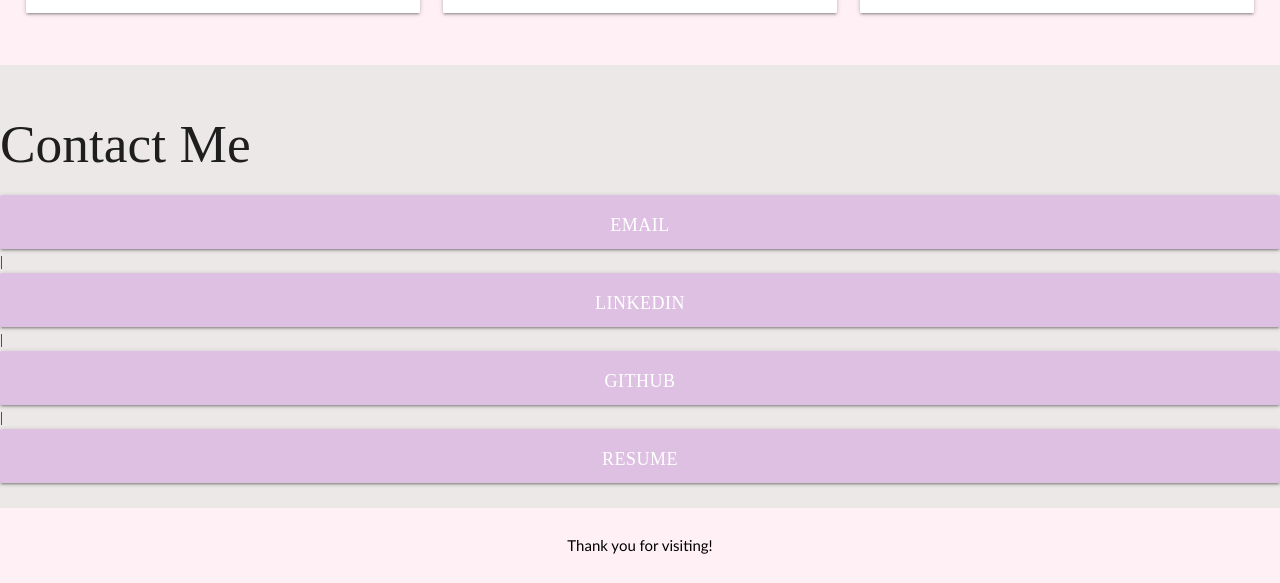
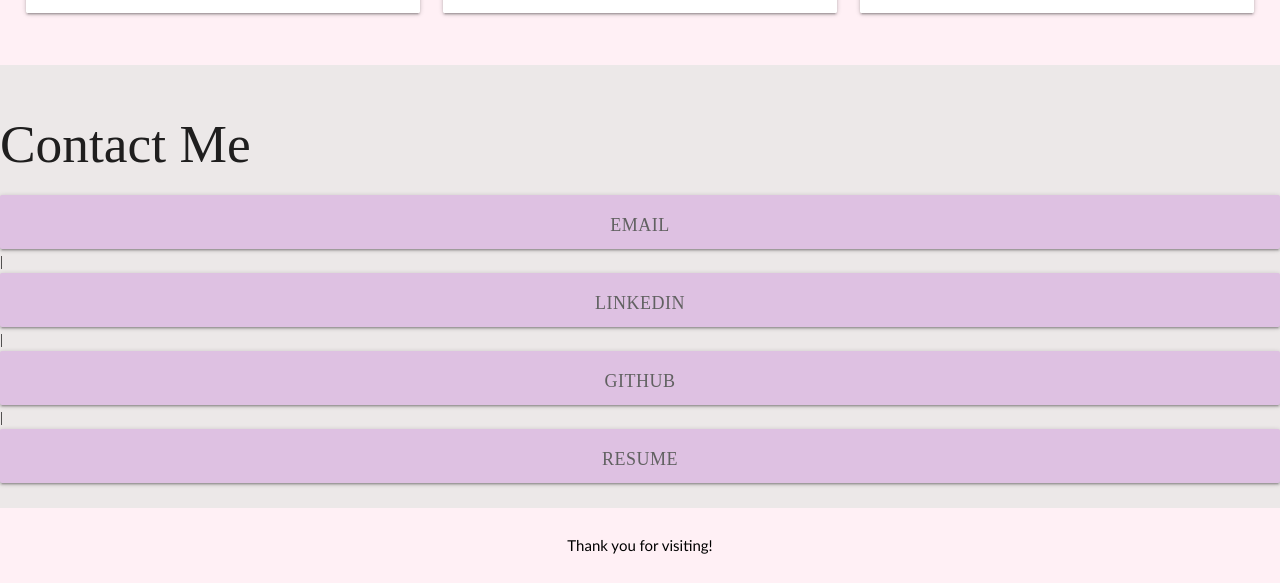
Before and after one commit to JLee3883/Jenn-s-Portfolio, a plain HTML site: page index.html in a window 1280 px wide. Shown: the part 1292-1875 px from the top of the page. Drawn offline with nearby package versions, Linux system fonts and the light colour scheme.

Commit message:
changed button text color

```diff
--- a/index.html
+++ b/index.html
@@ -92,11 +92,11 @@
                 <!--Section for "Contact Me"-->
             <section>
                 <h2>Contact Me</h2>
-                <div id="contact" class="csshook col s4 m7 l4 ">
-                    <a href="mailto:jlee04243@gmail.com" class="info waves-effect waves-dark btn-large findbtn" id="email" target="_blank">Email</a> |
-                    <a href="https://www.linkedin.com/in/jennifer-lee-6bb283225/" class="info waves-effect waves-dark btn-large findbtn" id="linkedin" target="_blank">LinkedIn</a> |
-                    <a href="https://github.com/JLee3883" class="info waves-effect waves-dark btn-large findbtn" id="instagram" target="_blank"> Github</a>|
-                    <a href="./Assets/Images/Jennifer Lee Resume.pdf" class="info waves-effect waves-dark btn-large findbtn" id="resume" target="_blank">Resume</a>
+                <div id="contact" class="csshook">
+                    <a href="mailto:jlee04243@gmail.com" class="info waves-effect waves-dark btn-large findbtn grey-text text-darken-2" id="email" target="_blank">Email</a> |
+                    <a href="https://www.linkedin.com/in/jennifer-lee-6bb283225/" class="info waves-effect waves-dark btn-large findbtn grey-text text-darken-2" id="linkedin" target="_blank">LinkedIn</a> |
+                    <a href="https://github.com/JLee3883" class="info waves-effect waves-dark btn-large findbtn grey-text text-darken-2" id="instagram" target="_blank"> Github</a>|
+                    <a href="./Assets/Images/Jennifer Lee Resume.pdf" class="info waves-effect waves-dark btn-large findbtn grey-text text-darken-2" id="resume" target="_blank">Resume</a>
                 </div>
             </section>
         </main>
```
